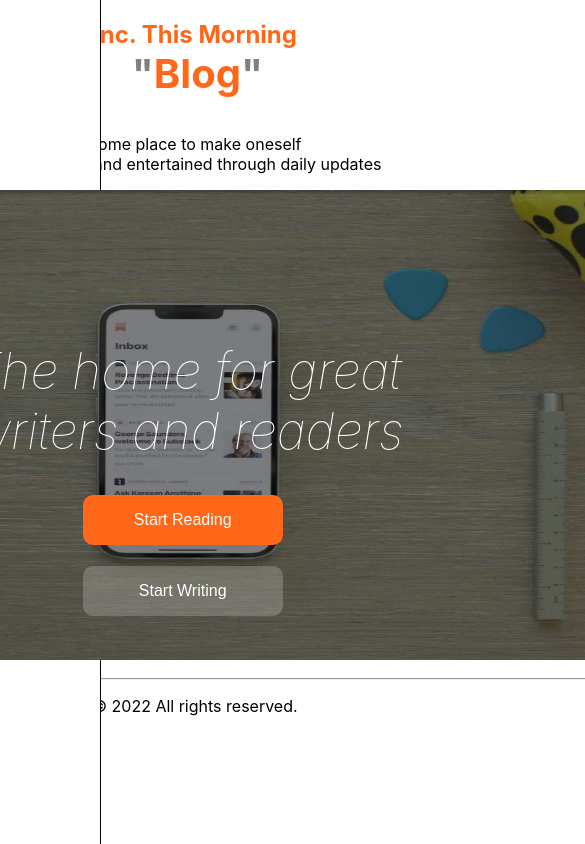
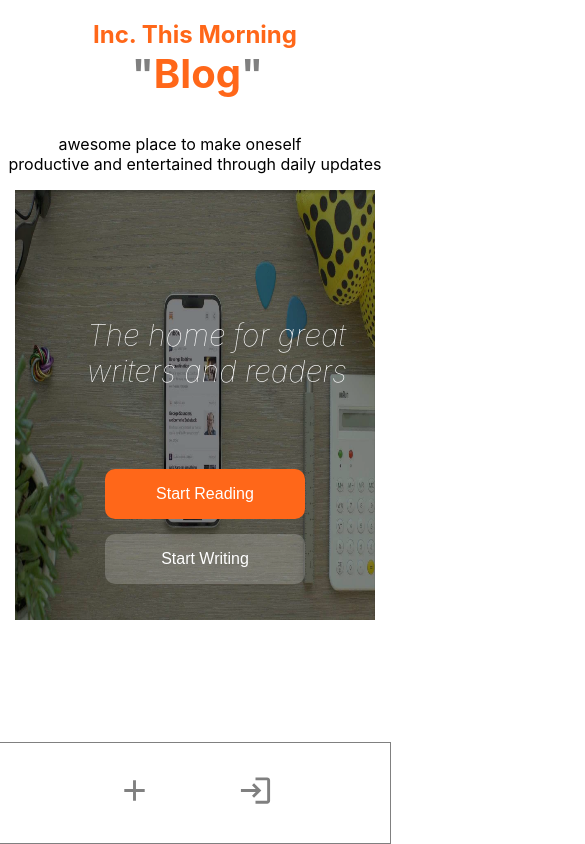
Before and after one commit to LIBINLUVIS/epic_blog, a React (Create React App) app: page / in a window 390 px wide. Shown: the top 844 px of the page, 585 px wide, since content can reach past the window. Built offline with nearby package versions, Linux system fonts and the light colour scheme.

Commit message:
the home res done

```diff
--- a/package.json
+++ b/package.json
@@ -9,6 +9,7 @@
     "@material-ui/core": "^4.12.4",
     "@mui/icons-material": "^5.8.4",
     "@mui/material": "^5.9.2",
+    "@mui/styles": "^5.10.3",
     "@testing-library/jest-dom": "^5.16.4",
     "@testing-library/react": "^13.3.0",
     "@testing-library/user-event": "^13.5.0",
--- a/src/Pages/Home.js
+++ b/src/Pages/Home.js
@@ -5,14 +5,39 @@
 import LoginIcon from '@mui/icons-material/Login';
 import banner from "../assets/Frame.png"
 import { Link } from "react-router-dom";
+import { makeStyles } from '@material-ui/core/styles';
 
 
+
+const useStyles=makeStyles((theme)=>({
+  fotter_hide : {
+    [theme.breakpoints.down("md")]: {
+      display:'none'
+    },
+  },
+  fotter_mobile:{
+    [theme.breakpoints.up("lg")]:{
+      display:'none'
+    },
+  },
+  banner_img:{
+    width:'1123px',
+    height:'470px',
+    [theme.breakpoints.down("xs")]:{
+      width:360,
+      height:430
+    },
+  },
+
+
+}))
+
 function Home() {
+  const classes=useStyles();
   return (
 
      <div className='home'>
-
-     <div style={{overflow:'hidden',position:'fixed',backgroundColor:'white'}}>
+     <div style={{overflow:'hidden',position:'fixed',backgroundColor:'white'}} className={classes.fotter_hide}>
         <div className='blog_side_icons'>
         <Link to='/signup'>
       <AddIcon id='add_icon' style={{color:"grey"}} fontSize='large'/>
@@ -34,7 +59,7 @@
         productive and entertained through daily updates</p>
 
        <div className='background'>
-         <img src={banner} style={{height:"470px",width:"1123px"}}/>
+         <img src={banner} className={classes.banner_img} id="home_banner_img"/>
          <h1 className="img-text">The home for great  <br></br> writers and readers</h1>
          <Link to="/Read">
          <button className='read-btn'>Start Reading</button>
@@ -43,9 +68,24 @@
          <button className='write-btn'>Start Writing</button>
          </Link>
        </div>
-       <div style={{textAlign:'center',height:'50px',marginTop:'10px'}}>
+       <div style={{textAlign:'center',height:'50px',marginTop:'10px'}} className={classes.fotter_hide}>
         <hr style={{width:'1520px'}}></hr>
          <p>© 2022   All rights reserved.</p>
+       </div>
+
+       <div style={{height:'100px',bottom:'0px',position:'fixed',
+       width:'100%',borderStyle:'solid',
+       borderWidth:'thin',borderColor:'grey'
+       }} className={classes.fotter_mobile}>
+        <div style={{display:'flex',justifyContent:'space-between',
+        marginLeft:'30%',marginRight:'30%',marginTop:'30px'}}>
+        <Link to='/signup'>
+        <AddIcon  style={{color:"grey"}} fontSize='large'/>
+        </Link>
+        <Link to='/signin'>
+        <LoginIcon  style={{color:"grey"}} fontSize='large'/>
+        </Link>
+        </div>
        </div>
        </div>
       </div>
--- a/src/Pages/Login.js
+++ b/src/Pages/Login.js
@@ -8,11 +8,23 @@
 import {Link} from "react-router-dom"
 import CircularProgress from '@mui/material/CircularProgress';
 import Alert from '@mui/material/Alert';
+import { makeStyles } from '@material-ui/core/styles';
 
 
 
+const useStyles=makeStyles((theme)=>({
+  textField: {
+    width: 400,
+    [theme.breakpoints.down("md")]: {
+      width: 300,
+    },
+  }
+}))
+
 function Login() {
+  const classes=useStyles();
   let {loginUser,userlogin,loginerror,networkerror} = useContext(UserContext);
+
 
 
   return (
@@ -26,10 +38,10 @@
         <div className='logintext'>
           <h1>Login</h1>
         </div>
-        <div >
+        <div>
           <form onSubmit={loginUser} className='loginauth'>
-          <TextField id="standard-basic" label="Username" variant="standard" style={{width:"400px"}} name="username" required/>
-           <TextField id="standard-basic" label="Password" variant="standard" style={{width:"400px",marginTop:"50px"}} name="password"/>
+          <TextField id="standard-basic" label="Username" variant="standard"  className={classes.textField}  name="username" required/>
+           <TextField id="standard-basic" label="Password" variant="standard"  className={classes.textField} name="password"/>
            {loginerror?<>
             <Alert variant="outlined" severity="error" style={{marginTop:'10px'}}>
             Password or Username incorrect — check it out!
--- a/src/Pages/Signup.js
+++ b/src/Pages/Signup.js
@@ -7,11 +7,27 @@
 import UserContext  from '../Context/UserContext';
 import { Link } from "react-router-dom";
 import '../Styles/homemain.css'
+import { makeStyles } from '@material-ui/core/styles';
 
 
 
+const useStyles=makeStyles((theme)=>({
+  textField: {
+    width: 400,
+    [theme.breakpoints.down("md")]: {
+      width: 300,
+    },
+  },
+  signup_username_text:{
+    fontSize:40,
+    [theme.breakpoints.down("md")]: {
+      fontSize: 30,
+    },
+  },
+}))
 
 function Signup() {
+  const classes=useStyles();
   let{setUseralredyin}=useContext(UserContext);
   let navigate=useNavigate();
   const setusername=(e)=>{
@@ -32,7 +48,7 @@
 
     </div>
     <div className='logintext'>
-      <h1>Sign up with Username</h1>
+      <h1  className={classes.signup_username_text}>Sign up with Username</h1>
       <p>Enter an username to create an <br/><p style={{marginLeft:"35%"}}>account</p></p>
     </div>
     <div style={{display:'flex',justifyContent:"center",marginTop:"30px"}}>
@@ -40,7 +56,7 @@
     </div>
     <div >
       <form onSubmit={setusername} className='loginauth'>
-      <TextField id="standard-basic" label="" variant="standard" style={{width:"400px"}} name="username" required/>
+      <TextField id="standard-basic" label="" variant="standard"  className={classes.textField} name="username" required/>
        <Button variant="contained" disableElevation style={{marginTop:"80px",borderRadius:"50px",width:"300px",height:"60px",backgroundColor:"#FF6719"}} type="submit">
        Continue
        </Button>
--- a/src/Pages/Signup1.js
+++ b/src/Pages/Signup1.js
@@ -14,12 +14,22 @@
 import UserContext  from '../Context/UserContext';
 import Alert from '@mui/material/Alert';
 import CircularProgress from '@mui/material/CircularProgress';
+import { makeStyles } from '@material-ui/core/styles';
 
 
 
+const useStyles=makeStyles((theme)=>({
+  signup1_username_text:{
+    fontSize:40,
+    [theme.breakpoints.down("md")]: {
+      fontSize: 30,
+    },
+  },
+}))
+
 
 function Signup1() {
-
+    const classes=useStyles();
     let{signup,useralredyin,usersignup}=useContext(UserContext);
 
     const setpassword=(e)=>{
@@ -61,7 +71,7 @@
     </Link>
     </div>
     <div className='logintext'>
-      <h1>Setup an Password</h1>
+      <h1 className={classes.signup1_username_text}>Setup an Password</h1>
       <p>Enter an Password to create an <br/><p style={{marginLeft:"35%"}}>account</p></p>
     </div>
     <div style={{display:'flex',justifyContent:"center",marginTop:"30px"}}>
--- a/src/Pages/authhome.js
+++ b/src/Pages/authhome.js
@@ -16,7 +16,7 @@
     <div className='home'>
     <div style={{overflow:'hidden',position:'fixed',backgroundColor:'white'}}>
       <div className='blog_side_icons'>
-      <Link to='/'>
+      <Link to='/authhome'>
       <HomeIcon style={{color:"grey"}} fontSize='large'/>
       </Link>
        <Link to='/write'>
--- a/src/Styles/Signup.css
+++ b/src/Styles/Signup.css
@@ -15,7 +15,7 @@
     flex-direction: column;
     align-items: center;
     color: #808080;
-    font-size: 20px;
+
     font-family: sans-serif;
 }
 .loginauth{
--- a/src/Styles/homemain.css
+++ b/src/Styles/homemain.css
@@ -52,3 +52,58 @@
 .backlink{
     text-decoration: none;
 }
+
+/* @media only screen and (min-width: 600px){
+.home{
+    background-color: red;
+}
+.fotter_mobile{
+  display: none;
+}
+} */
+@media only screen and (min-width: 600px) and (max-width: 800px) {
+	#home_banner_img{
+        width: 550px;
+        height: 430px;
+    }
+    .img-text{
+        font-size: 35px;
+        left: 25%;
+    }
+    .read-btn{
+       left: 32%;
+    }
+    .write-btn{
+       left: 32%;
+    }
+}
+@media only screen and (min-width: 800px) and (max-width: 1000px) {
+	#home_banner_img{
+        width: 750px;
+        height: 430px;
+    }
+}
+@media only screen and (max-width: 600px){
+   .img-text{
+    font-size: 30px;
+    left: 20%;
+   }
+   .read-btn{
+    left: 25%;
+   }
+   .write-btn{
+    left: 25%;
+   }
+}
+@media only screen and (min-width: 1000px) and (max-width: 1120px) {
+	#home_banner_img{
+        width: 950px;
+        height: 430px;
+    }
+}
+@media only screen and (min-width: 1120px) and (max-width: 1285px) {
+	#home_banner_img{
+        width: 950px;
+        height: 410px;
+    }
+}
```
Also changed, not shown: src/Styles/login.css (line endings or trailing spaces), 1 other file (tests, documents, lock files or other folders).
